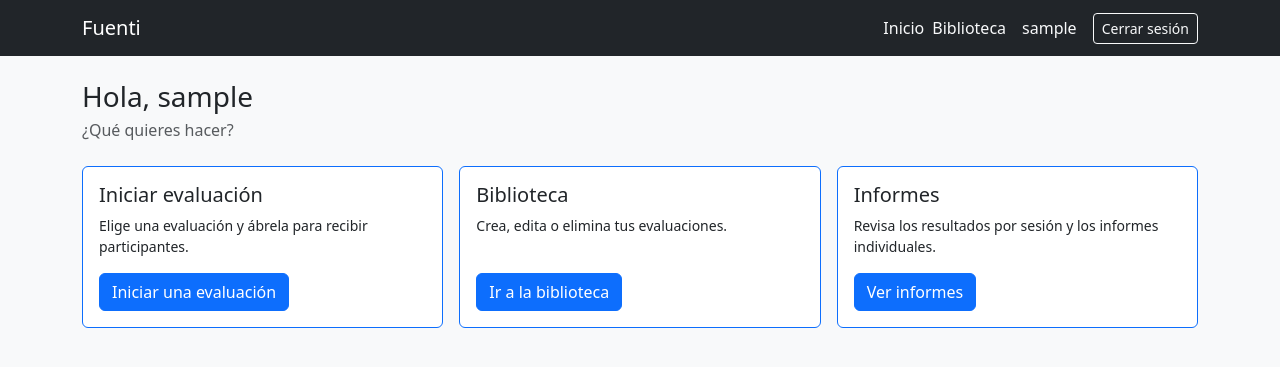
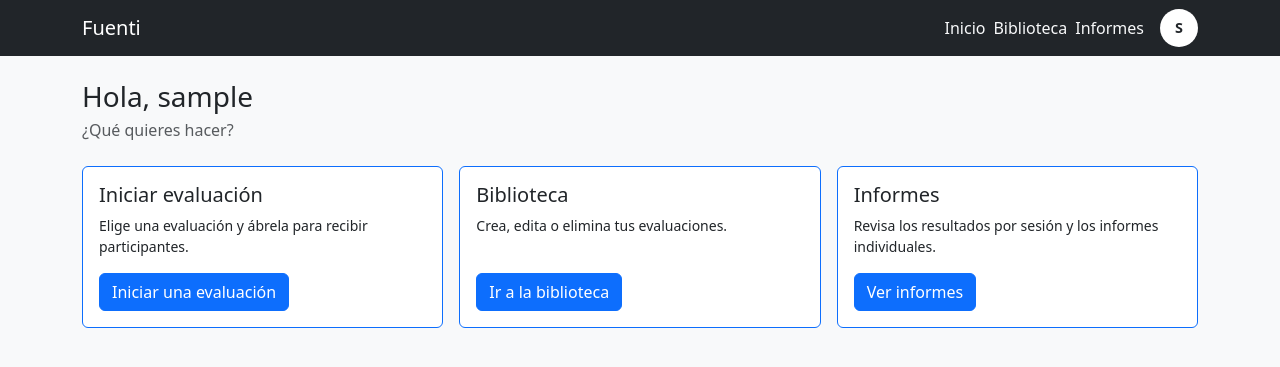
Before and after one commit to rm-2526/fuenti, a Flask app: page /dashboard in a window 1280 px wide. Shown: the top 367 px of the page. Run offline with Flask 3, Linux system fonts and the light colour scheme; the visitor is signed in with stand-in values (Sample User, id 1).

Commit message:
Imagen de usuario y enlace Informes en el navbar

```diff
--- a/app/templates/base.html
+++ b/app/templates/base.html
@@ -5,6 +5,22 @@
   <meta name="viewport" content="width=device-width, initial-scale=1">
   <title>{% block title %}Fuenti{% endblock %}</title>
   <link href="https://cdn.jsdelivr.net/npm/bootstrap@5.3.3/dist/css/bootstrap.min.css" rel="stylesheet">
+  <style>
+    /* Avatar circular con las iniciales del facilitador en el navbar. */
+    .avatar-iniciales {
+      display: inline-flex;
+      align-items: center;
+      justify-content: center;
+      width: 38px;
+      height: 38px;
+      border-radius: 50%;
+      background: #fff;
+      color: #212529;
+      font-weight: 600;
+      font-size: .9rem;
+      line-height: 1;
+    }
+  </style>
 </head>
 <body class="bg-light">
   <nav class="navbar navbar-expand-lg navbar-dark bg-dark">
@@ -12,10 +28,26 @@
       <a class="navbar-brand" href="{{ url_for('dashboard') if current_user.is_authenticated else url_for('index') }}">Fuenti</a>
       <div class="d-flex align-items-center">
         {% if current_user.is_authenticated %}
+          {% set _partes = current_user.nombre.split() %}
+          {% set _iniciales = ((_partes[0][0] if _partes else "") ~ (_partes[-1][0] if _partes|length > 1 else "")) | upper %}
           <a class="nav-link text-light me-2" href="{{ url_for('dashboard') }}">Inicio</a>
-          <a class="nav-link text-light me-3" href="{{ url_for('evaluaciones.listado') }}">Biblioteca</a>
-          <span class="navbar-text text-light me-3">{{ current_user.nombre }}</span>
-          <a class="btn btn-outline-light btn-sm" href="{{ url_for('auth.logout') }}">Cerrar sesión</a>
+          <a class="nav-link text-light me-2" href="{{ url_for('evaluaciones.listado') }}">Biblioteca</a>
+          <a class="nav-link text-light me-3" href="{{ url_for('evaluaciones.informes') }}">Informes</a>
+          <div class="dropdown">
+            <button class="btn btn-link p-0 border-0" type="button"
+                    data-bs-toggle="dropdown" aria-expanded="false"
+                    aria-label="Menú de {{ current_user.nombre }}">
+              <span class="avatar-iniciales">{{ _iniciales }}</span>
+            </button>
+            <ul class="dropdown-menu dropdown-menu-end">
+              <li class="dropdown-header">
+                {{ current_user.nombre }}<br>
+                <span class="text-muted">{{ current_user.email }}</span>
+              </li>
+              <li><hr class="dropdown-divider"></li>
+              <li><a class="dropdown-item" href="{{ url_for('auth.logout') }}">Cerrar sesión</a></li>
+            </ul>
+          </div>
         {% else %}
           <a class="btn btn-outline-light btn-sm" href="{{ url_for('auth.login') }}">Iniciar sesión</a>
         {% endif %}
```
